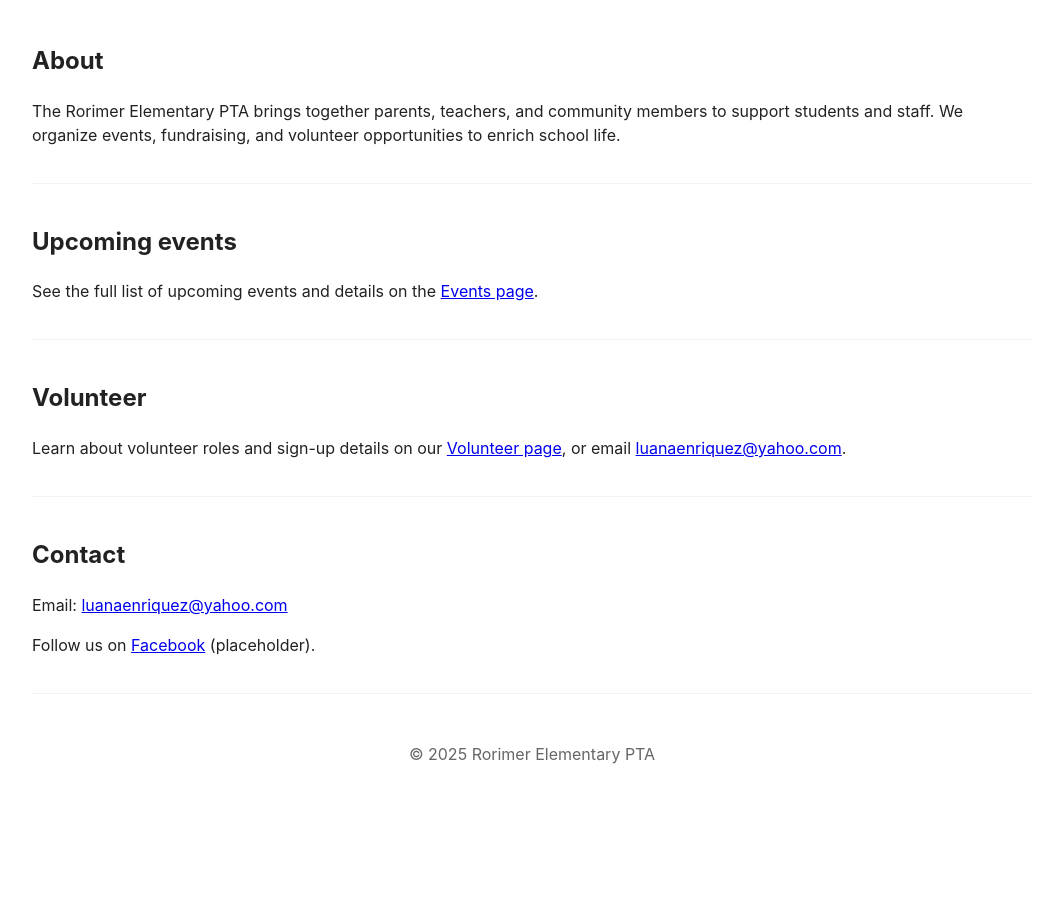
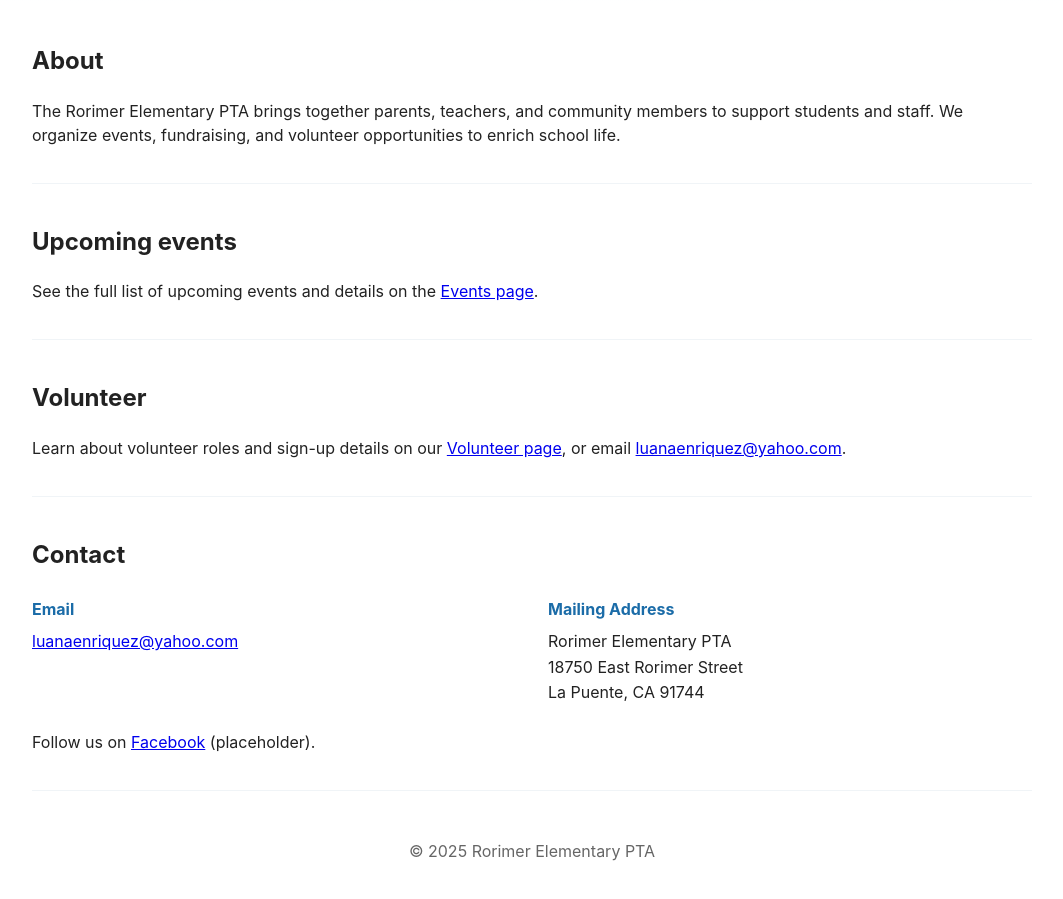
Before and after one commit to RorimerElementaryPTA/RorimerElementaryPTA.github.io, a plain HTML site: page index.html in a window 1280 px wide. Shown: the part 574-1473 px from the top of the page, without its empty margins (108-1171 px from the left). Before the commit the page ends 1388 px from the top, so only its background shows below. Drawn offline with Linux system fonts and the light colour scheme.

Commit message:
fix(contact): correct contact section layout and indentation
- Fix contact section structure and positioning
- Ensure proper indentation throughout index.html
- Contact information now appears in correct section at bottom
- Maintain proper HTML structure and formatting

```diff
--- a/index.html
+++ b/index.html
@@ -54,9 +54,9 @@
       <div class="container">
         <h2>Welcome families and community</h2>
         <p>We support Rorimer Elementary through events, volunteering, and community partnerships.</p>
-  <a href="volunteer.html" class="btn">Get Involved</a>
-  <a href="spiritwear.html" class="btn btn--secondary">Shop Spirit Wear</a>
-  <a href="membership.html" class="btn btn--primary">Buy Membership</a>
+        <a href="volunteer.html" class="btn">Get Involved</a>
+        <a href="spiritwear.html" class="btn btn--secondary">Shop Spirit Wear</a>
+        <a href="membership.html" class="btn btn--primary">Buy Membership</a>
       </div>
     </section>
 
@@ -72,12 +72,25 @@
 
     <section id="volunteer" class="container section">
       <h2>Volunteer</h2>
-  <p>Learn about volunteer roles and sign-up details on our <a href="volunteer.html">Volunteer page</a>, or email <a href="mailto:luanaenriquez@yahoo.com">luanaenriquez@yahoo.com</a>.</p>
+      <p>Learn about volunteer roles and sign-up details on our <a href="volunteer.html">Volunteer page</a>, or email <a href="mailto:luanaenriquez@yahoo.com">luanaenriquez@yahoo.com</a>.</p>
     </section>
 
     <section id="contact" class="container section">
       <h2>Contact</h2>
-  <p>Email: <a href="mailto:luanaenriquez@yahoo.com">luanaenriquez@yahoo.com</a></p>
+      <div class="contact-info">
+        <div class="contact-method">
+          <h3>Email</h3>
+          <p><a href="mailto:luanaenriquez@yahoo.com">luanaenriquez@yahoo.com</a></p>
+        </div>
+        <div class="contact-method">
+          <h3>Mailing Address</h3>
+          <p>
+            Rorimer Elementary PTA<br>
+            18750 East Rorimer Street<br>
+            La Puente, CA 91744
+          </p>
+        </div>
+      </div>
       <p>Follow us on <a href="https://www.facebook.com" target="_blank" rel="noopener">Facebook</a> (placeholder).</p>
     </section>
   </main>
```
